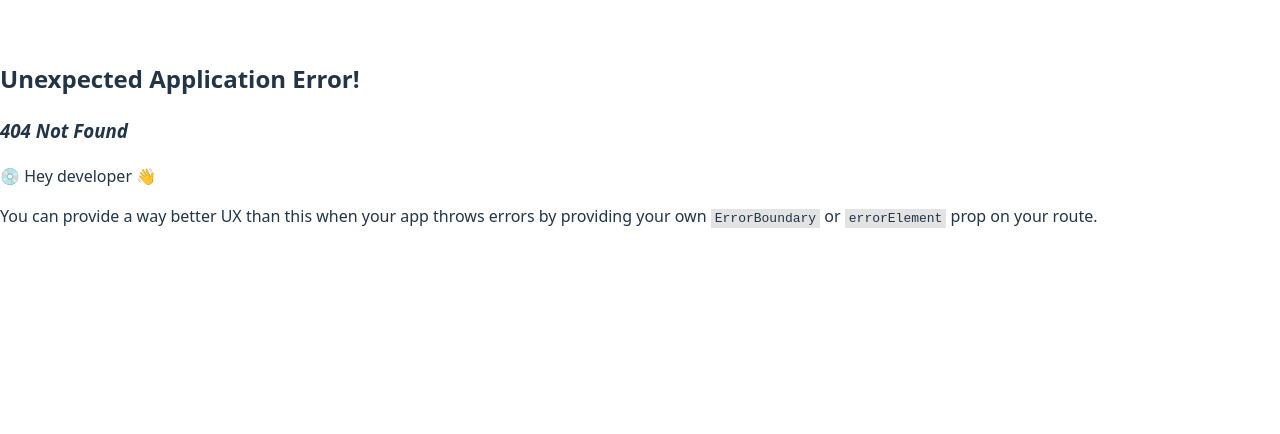
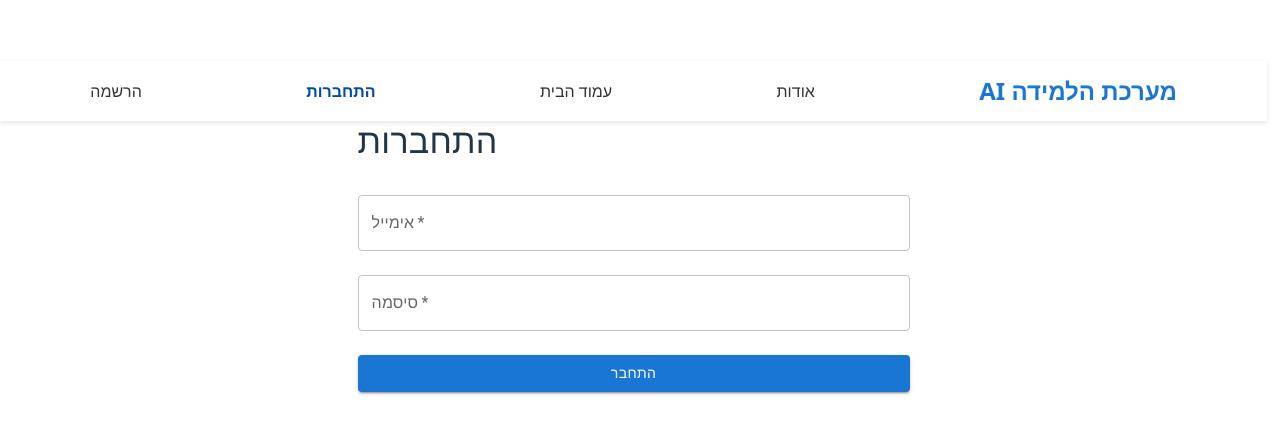
Before and after one commit to SaraDoytch/AI-Project, a React (Vite) app in the folder client/: page /loginForm in a window 1280 px wide. Before the commit this address had no page. Shown: the top 434 px of the page. Built offline with nearby package versions, Linux system fonts and the light colour scheme.

Commit message:
add forms to router

```diff
--- a/client/src/components/HomePageNav.tsx
+++ b/client/src/components/HomePageNav.tsx
@@ -1,18 +1,64 @@
+// import { NavLink } from 'react-router';
+
+// import { useSelector } from 'react-redux';
+
+// const HomePageNav = () => {
+//   return (
+//     <nav style={{
+//       display: 'flex',
+//       alignItems: 'center',
+//       justifyContent: 'space-between',
+//       padding: '0 16px',
+//       direction: 'rtl',
+//       backgroundColor: '#fff',
+//       boxShadow: '0 2px 5px rgba(0,0,0,0.1)',
+//       height: 60,
+//     }}>
+//       {/* לוגו/כותרת */}
+//       <NavLink
+//         to="/"
+//         style={{
+//           textDecoration: 'none',
+//           fontWeight: '700',
+//           fontSize: 24,
+//           color: '#1976d2'
+//         }}
+//       >
+//         מערכת הלמידה AI
+//       </NavLink>
+
+//       <NavLink to="/About" style={({ isActive }) => ({
+//         color: isActive ? '#004ba0' : '#333',
+//         fontWeight: isActive ? '700' : '400',
+//       })}>
+//         אודות
+//       </NavLink>
+
+//       <NavLink to="/" style={({ isActive }) => ({
+//         color: isActive ? '#004ba0' : '#333',
+//         fontWeight: isActive ? '700' : '400',
+//       })}>
+//         עמוד הבית
+//       </NavLink>
+//     </nav>
+//   );
+// };
+
+// export default HomePageNav;
 import { NavLink } from 'react-router';
-
-import { useSelector } from 'react-redux';
 
 const HomePageNav = () => {
   return (
     <nav style={{
       display: 'flex',
       alignItems: 'center',
-      justifyContent: 'space-between',
+      justifyContent: 'space-around',  // אפשר גם 'space-between' לפי הצורך
       padding: '0 16px',
       direction: 'rtl',
       backgroundColor: '#fff',
       boxShadow: '0 2px 5px rgba(0,0,0,0.1)',
       height: 60,
+      gap: 16
     }}>
       {/* לוגו/כותרת */}
       <NavLink
@@ -40,6 +86,23 @@ const HomePageNav = () => {
       })}>
         עמוד הבית
       </NavLink>
+
+      {/* כפתורי ניתוב לטפסים */}
+      <NavLink to="/loginForm" style={({ isActive }) => ({
+        color: isActive ? '#004ba0' : '#333',
+        fontWeight: isActive ? '700' : '400',
+        textDecoration: 'none'
+      })}>
+        התחברות
+      </NavLink>
+
+      <NavLink to="/loginIn" style={({ isActive }) => ({
+        color: isActive ? '#004ba0' : '#333',
+        fontWeight: isActive ? '700' : '400',
+        textDecoration: 'none'
+      })}>
+        הרשמה
+      </NavLink>
     </nav>
   );
 };
--- a/client/src/components/LoginForm.jsx
+++ b/client/src/components/LoginForm.tsx
@@ -1,4 +1,4 @@
-import React, { useState } from "react";
+import React, { useState, ChangeEvent, FormEvent } from "react";
 import {
   TextField,
   Button,
@@ -9,23 +9,31 @@ import {
 } from "@mui/material";
 import axios from "axios";
 
+interface LoginFormData {
+  email: string;
+  password: string;
+}
+
 const LoginForm = () => {
-  const [formData, setFormData] = useState({ email: "", password: "" });
-  const [error, setError] = useState("");
-  const [success, setSuccess] = useState("");
+  const [formData, setFormData] = useState<LoginFormData>({
+    email: "",
+    password: "",
+  });
+  const [error, setError] = useState<string>("");
+  const [success, setSuccess] = useState<string>("");
 
-  const handleChange = (e) =>
+  const handleChange = (e: ChangeEvent<HTMLInputElement>) =>
     setFormData({ ...formData, [e.target.name]: e.target.value });
 
-  const handleSubmit = async (e) => {
+  const handleSubmit = async (e: FormEvent) => {
     e.preventDefault();
     setError("");
     setSuccess("");
     try {
       const res = await axios.post("http://localhost:8000/auth/login", formData);
       setSuccess("התחברת בהצלחה!");
-      // ניתן לשמור את הטוקן: localStorage.setItem("token", res.data.token);
-    } catch (err) {
+      // localStorage.setItem("token", res.data.token);
+    } catch (err: any) {
       setError(err.response?.data?.detail || "שגיאה בהתחברות");
     }
   };
--- a/client/src/components/RegisterForm.jsx
+++ b/client/src/components/RegisterForm.tsx
@@ -1,4 +1,4 @@
-import React, { useState } from "react";
+import React, { useState, ChangeEvent, FormEvent } from "react";
 import {
   TextField,
   Button,
@@ -9,29 +9,37 @@ import {
 } from "@mui/material";
 import axios from "axios";
 
+interface RegisterFormData {
+  firstName: string;
+  lastName: string;
+  phone: string;
+  email: string;
+  password: string;
+}
+
 const RegisterForm = () => {
-  const [formData, setFormData] = useState({
+  const [formData, setFormData] = useState<RegisterFormData>({
     firstName: "",
     lastName: "",
     phone: "",
     email: "",
     password: "",
   });
-  const [error, setError] = useState("");
-  const [success, setSuccess] = useState("");
+  const [error, setError] = useState<string>("");
+  const [success, setSuccess] = useState<string>("");
 
-  const handleChange = (e) => {
+  const handleChange = (e: ChangeEvent<HTMLInputElement>) => {
     setFormData({ ...formData, [e.target.name]: e.target.value });
   };
 
-  const handleSubmit = async (e) => {
+  const handleSubmit = async (e: FormEvent) => {
     e.preventDefault();
     setError("");
     setSuccess("");
     try {
       await axios.post("http://localhost:8000/auth/register", formData);
       setSuccess("נרשמת בהצלחה!");
-    } catch (err) {
+    } catch (err: any) {
       setError(err.response?.data?.detail || "שגיאה בהרשמה");
     }
   };
```
Also changed, not shown: client/src/router/router.tsx (+6 -19 lines).
